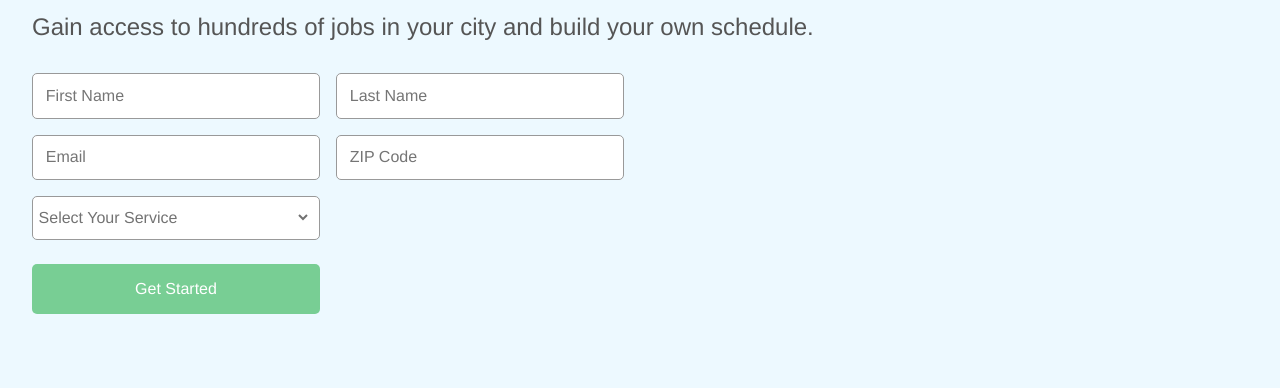
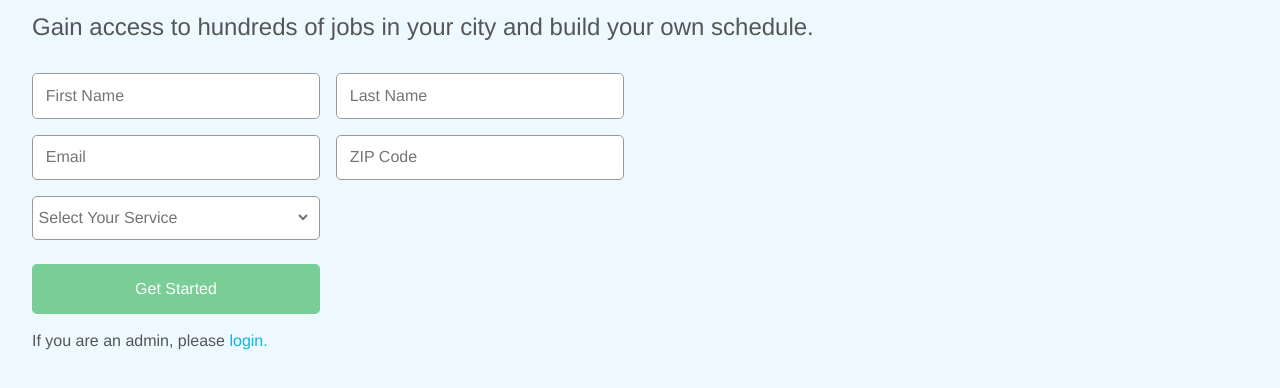
Before and after one commit to minichloe/handyquiz, a React app: page / in a window 1280 px wide. Shown: the part 152-540 px from the top of the page. Built offline with nearby package versions, Linux system fonts and the light colour scheme; no server answers.

Commit message:
Added link to login

```diff
--- a/client/components/signup.js
+++ b/client/components/signup.js
@@ -1,6 +1,6 @@
 import React, { Component } from 'react';
 import { connect } from 'react-redux';
-import { Redirect } from 'react-router-dom';
+import { Redirect, Link } from 'react-router-dom';
 import { createdApplicant } from '../store/reducer';
 
 class Signup extends Component {
@@ -83,6 +83,8 @@ class Signup extends Component {
             </button>
           </div>
         </form>
+        <br />
+        If you are an admin, please <Link to="/login">login.</Link>
       </div>
     );
   }
--- a/public/style.css
+++ b/public/style.css
@@ -24,7 +24,7 @@ img {
 a {
   cursor: pointer;
   text-decoration: none;
-  color: grey
+  color: rgb(11, 184, 227)
 }
 
 .outerBox {
```
